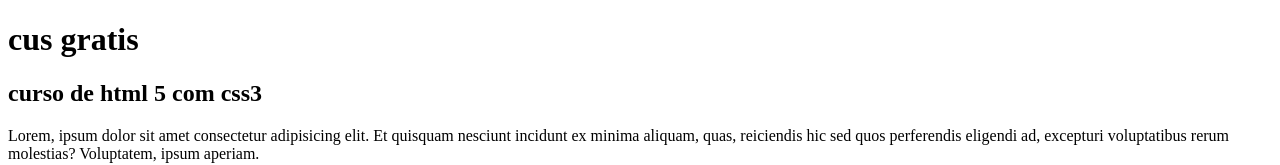
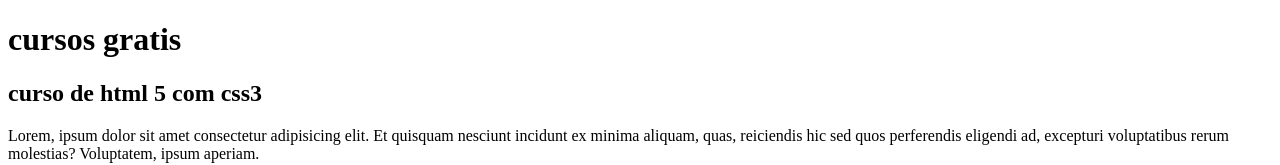
Before and after one commit to Sato-Reandoro/projeto-site, a plain HTML site: page index.html in a window 1280 px wide. Shown: the top 165 px of the page. Drawn offline with Linux system fonts and the light colour scheme.

Commit message:
so corrigi o erro

```diff
--- a/index.html
+++ b/index.html
@@ -9,7 +9,7 @@
 <body>
     <main>
         <head>
-            <h1>cus gratis</h1>
+            <h1>cursos gratis</h1>
         </head>
         <article>
             <h2>curso de html 5 com css3</h2>
```
